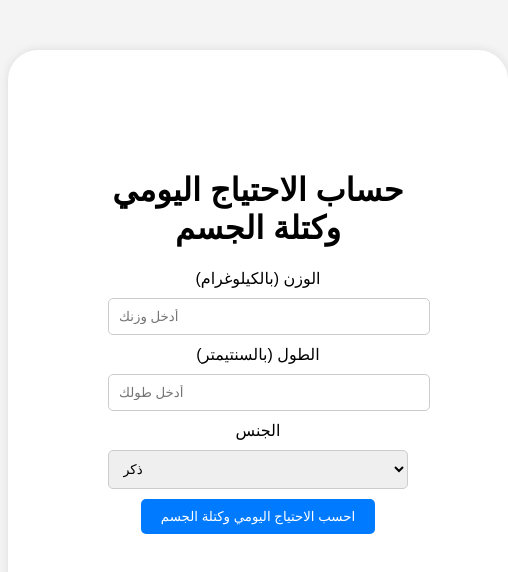
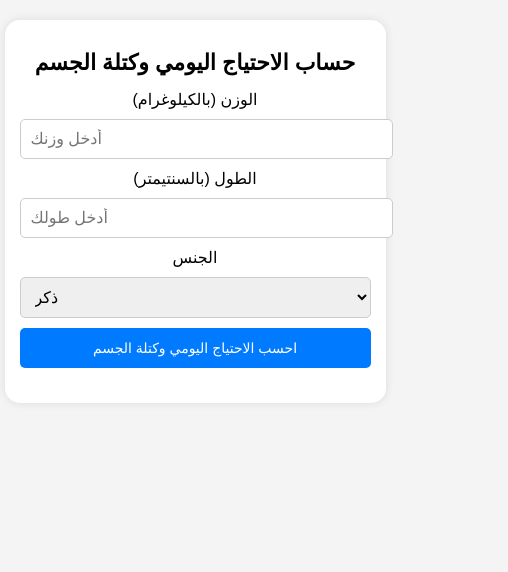
Before and after one commit to saud-aziz1/wzny, a plain HTML site: page index.html in a window 390 px wide. Shown: the whole page, 508 px wide, since content can reach past the window. Drawn offline with Linux system fonts and the light colour scheme.

Commit message:
Update index.html

```diff
--- a/index.html
+++ b/index.html
@@ -9,13 +9,16 @@
             font-family: Arial, sans-serif;
             text-align: center;
             background-color: #f4f4f4;
+            margin: 0;
+            padding: 0;
         }
         .container {
-            width: 300px;
-            margin: 50px auto;
-            padding: 100px;
+            width: 90%;
+            max-width: 400px;
+            margin: 20px auto;
+            padding: 20px;
             background-color: #fff;
-            border-radius: 30px;
+            border-radius: 15px;
             box-shadow: 0px 0px 10px rgba(0,0,0,0.1);
         }
         input, select {
@@ -24,20 +27,41 @@
             margin: 10px 0;
             border-radius: 5px;
             border: 1px solid #ccc;
+            font-size: 16px;
         }
         button {
-            padding: 10px 20px;
+            padding: 12px 20px;
             background-color: #007BFF;
             color: white;
             border: none;
             border-radius: 5px;
             cursor: pointer;
+            font-size: 16px;
+            width: 100%;
         }
         button:hover {
             background-color: #0056b3;
         }
         .result {
             margin-top: 20px;
+            text-align: left;
+        }
+        h1 {
+            font-size: 24px;
+        }
+        h3 {
+            font-size: 20px;
+        }
+        @media (max-width: 600px) {
+            .container {
+                padding: 15px;
+            }
+            h1 {
+                font-size: 22px;
+            }
+            button {
+                font-size: 14px;
+            }
         }
     </style>
 </head>
```
